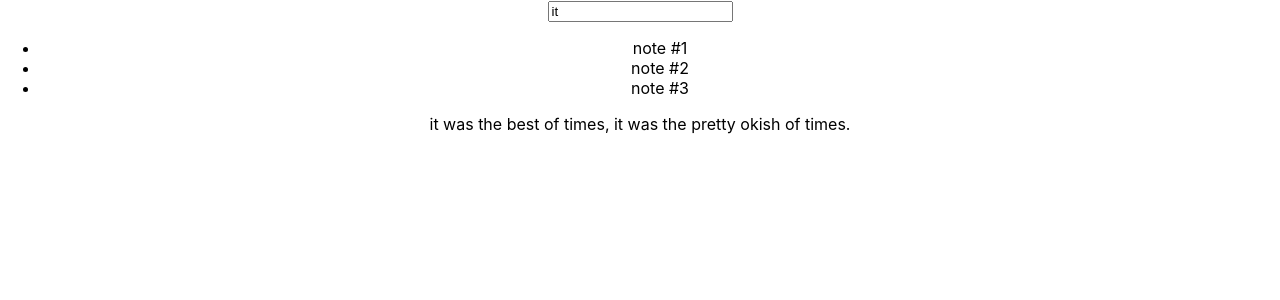
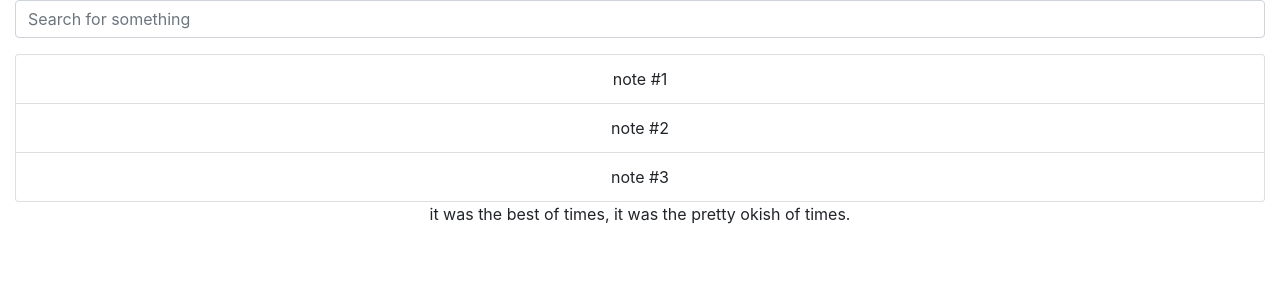
Before and after one commit to radishmouse/react-document-editor-2018-12, a React (Create React App) app: page / in a window 1280 px wide. Shown: the top 300 px of the page. Built offline with nearby package versions, Linux system fonts and the light colour scheme.

Commit message:
bootstrap-ifies this thang

```diff
--- a/public/index.html
+++ b/public/index.html
@@ -20,12 +20,13 @@
       Learn how to configure a non-root public URL by running `npm run build`.
     -->
     <title>React App</title>
+    <link rel="stylesheet" href="https://stackpath.bootstrapcdn.com/bootstrap/4.1.3/css/bootstrap.min.css" integrity="sha384-MCw98/SFnGE8fJT3GXwEOngsV7Zt27NXFoaoApmYm81iuXoPkFOJwJ8ERdknLPMO" crossorigin="anonymous">
   </head>
   <body>
     <noscript>
       You need to enable JavaScript to run this app.
     </noscript>
-    <div id="root"></div>
+    <div id="root" class="container-fluid"></div>
     <!--
       This HTML file is a template.
       If you open it directly in the browser, you will see an empty page.
--- a/src/NotesList.js
+++ b/src/NotesList.js
@@ -2,13 +2,13 @@ import React from 'react';
 
 const NotesList = (props) => {
     return (
-      <div className="notes-list">
-        <ul>
-          <li><a>note #1</a></li>
-          <li><a>note #2</a></li>
-          <li><a>note #3</a></li>
+
+        <ul className="notes-list list-group">
+          <li className="list-group-item"><a>note #1</a></li>
+          <li className="list-group-item"><a>note #2</a></li>
+          <li className="list-group-item"><a>note #3</a></li>
         </ul>
-      </div>
+
     );
 };
 
--- a/src/SearchBar.js
+++ b/src/SearchBar.js
@@ -2,8 +2,8 @@ import React, {Component} from 'react';
 
 const SearchBar = (props) => {
     return (
-      <div className="search-bar">
-        <input value="it" />
+      <div className="search-bar form-group">
+        <input type="text" className="form-control" id="userInput" placeholder="Search for something" />
       </div>
     );
 };
```
